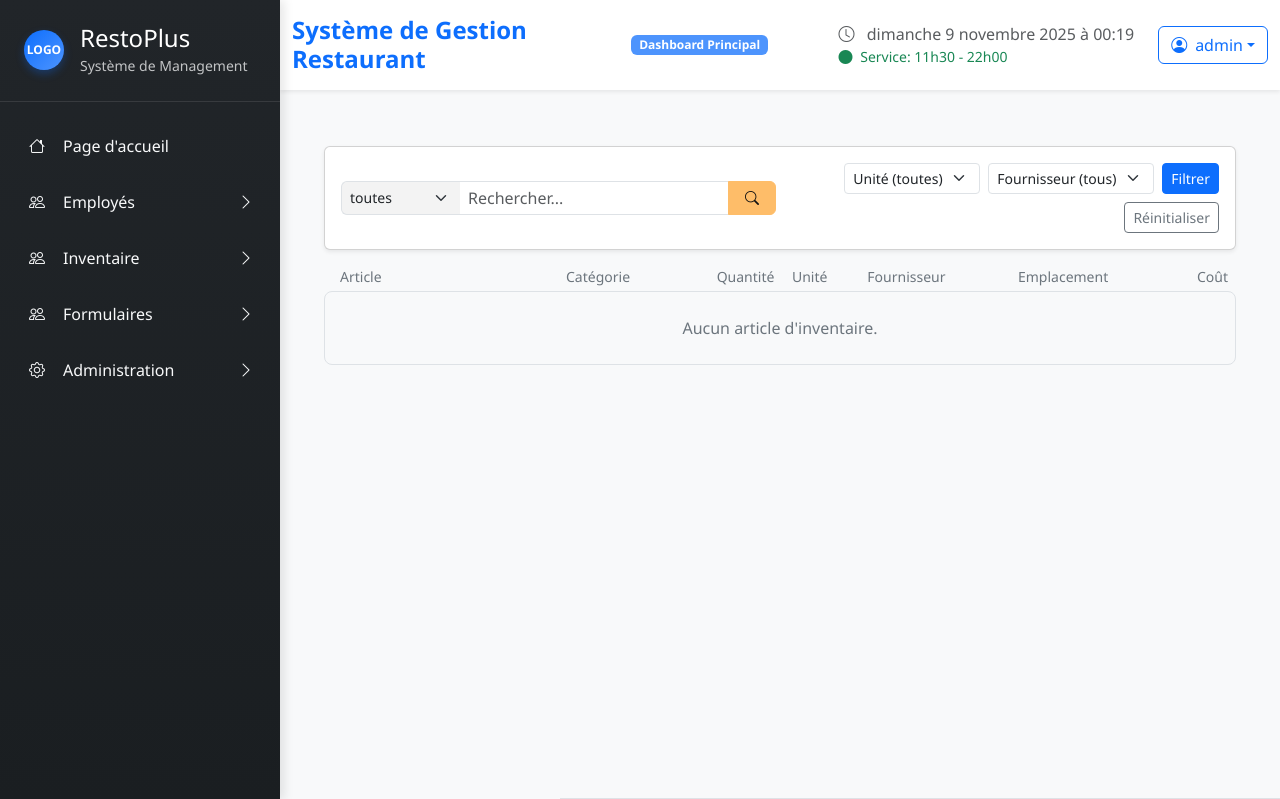
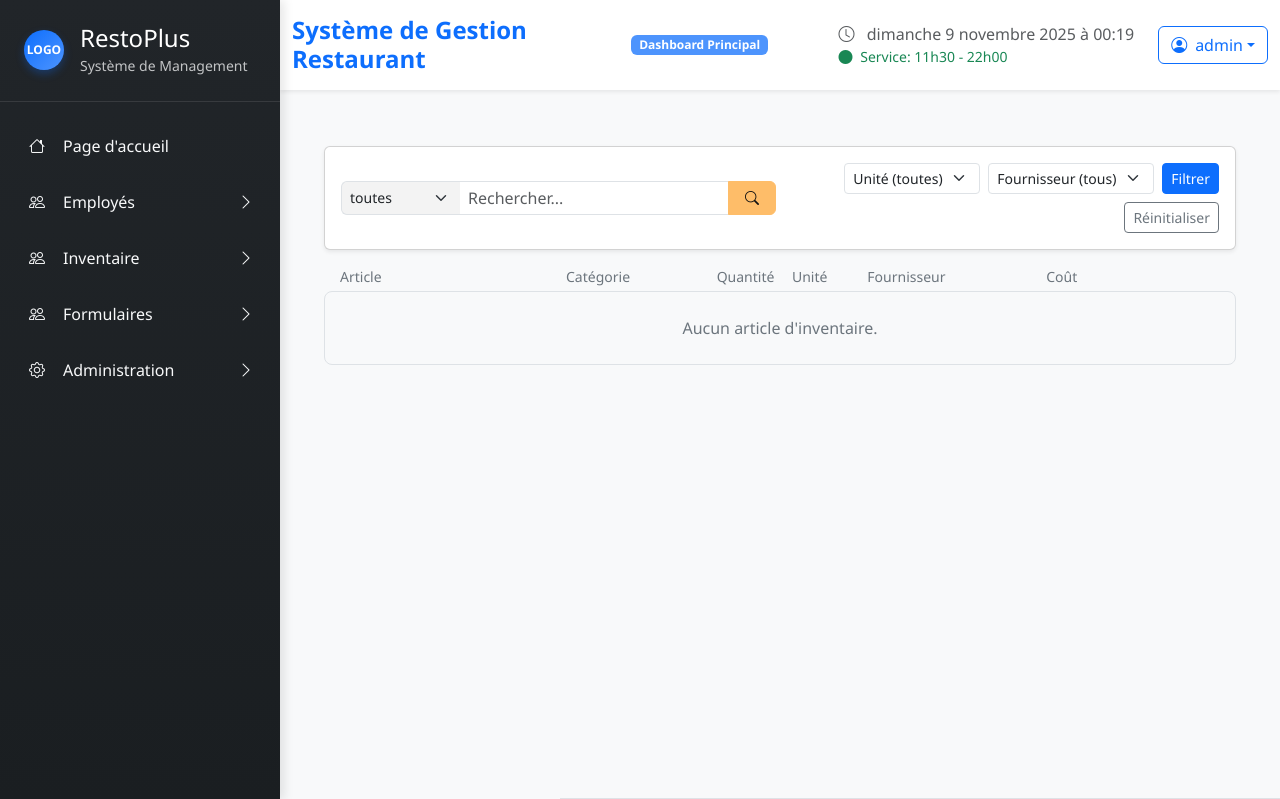
Before and after one commit to DylanNomaou/Approfondissement-Web, a Django app: page /inventory/ in a window 1280 px wide. Shown: the top 799 px of the page. Run offline with Django 5.2, Linux system fonts and the light colour scheme; a user stored in the database is signed in; data that the repository does not hold is empty.

Commit message:
Supression de l'emplacement. Complètement inutile dans nos besoins.

```diff
--- a/ApprofondissementWeb/restoplus/templates/restoplus/inventory_management.html
+++ b/ApprofondissementWeb/restoplus/templates/restoplus/inventory_management.html
@@ -50,7 +50,6 @@
             <div class="col-md-1 text-end">Quantité</div>
             <div class="col-md-1">Unité</div>
             <div class="col-md-2">Fournisseur</div>
-            <div class="col-md-2">Emplacement</div>
             <div class="col-md-1 text-end pe-1">Coût</div>
         </div>
     </div>
```
